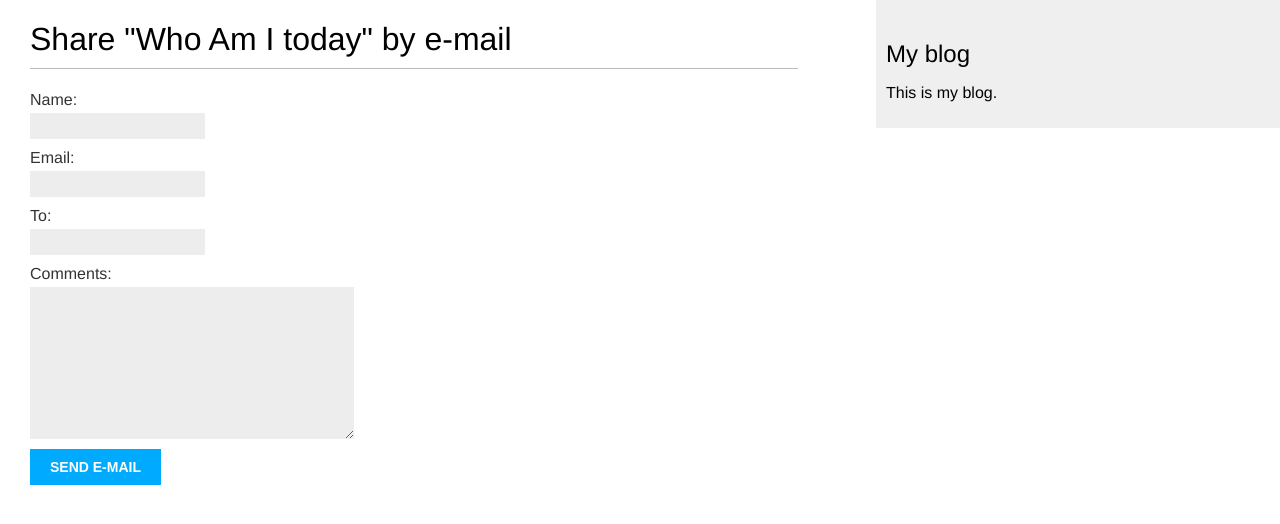
After one commit to AndreyChepik/OneMoreBlogApp, a Django app: page /blog/7/share/ in a window 1280 px wide. The commit adds this page. Shown: the top 524 px of the page. Run offline with Django 3.2, Linux system fonts and the light colour scheme; data comes from the database, SQL or seed files in the repository.

Commit message:
email functionality added

```diff
--- a/AnotherBlogApp/settings.py
+++ b/AnotherBlogApp/settings.py
@@ -125,3 +125,5 @@ STATIC_URL = '/static/'
 # https://docs.djangoproject.com/en/3.2/ref/settings/#default-auto-field
 
 DEFAULT_AUTO_FIELD = 'django.db.models.BigAutoField'
+
+EMAIL_BACKEND = 'django.core.mail.backends.console.EmailBackend'
--- /dev/null
+++ b/blog/forms.py
@@ -0,0 +1,7 @@
+from django import forms
+
+class EmailPostForm(forms.Form):
+    name = forms.CharField(max_length=25)
+    email = forms.EmailField()
+    to = forms.EmailField()
+    comments = forms.CharField(required=False, widget=forms.Textarea)
--- a/blog/templates/blog/post/detail.html
+++ b/blog/templates/blog/post/detail.html
@@ -8,4 +8,9 @@
     Published {{ post.publish }} by {{ post.author }}
   </p>
   {{ post.body|linebreaks }}
+  <p>
+    <a href="{% url 'blog:post_share' post.id %}">
+      Share this post
+    </a>
+  </p>
 {% endblock %}
--- a/blog/templates/blog/post/list.html
+++ b/blog/templates/blog/post/list.html
@@ -15,5 +15,5 @@
         </p>
         {{ post.body|truncatewords:30|linebreaks }}
     {% endfor %}
-    {% include 'blog/pagination.html' with page=posts %}
+    {% include 'blog/pagination.html' with page=page_obj %}
 {% endblock %}
--- /dev/null
+++ b/blog/templates/blog/post/share.html
@@ -0,0 +1,25 @@
+{% extends "blog/base.html" %}
+
+{% block title %}Share a post {% endblock %}
+
+{% block content %}
+    {% if sent %}
+        <h1>E-mail successfully sent</h1>
+        <p>
+            "{{ post.title }}" was successfully sent to {{ form.cleaned_data.to }}.
+        </p>
+    {% else %}
+        <h1>Share "{{ post.title }}" by e-mail</h1>
+        <form method="post">
+            {{ form.as_p }}
+            {% csrf_token %}
+            <input type="submit" value="Send e-mail">
+        </form>
+    {% endif %}
+<!--    {% for field in form %}-->
+<!--        <div>-->
+<!--            {{ field.errors }}-->
+<!--            {{ field.label_tag }} {{ field }}-->
+<!--        </div>-->
+<!--    {% endfor %}-->
+{% endblock %}
--- a/blog/urls.py
+++ b/blog/urls.py
@@ -4,6 +4,8 @@ from . import views
 app_name = 'blog'
 
 urlpatterns = [
-    path('', views.post_list, name='post_list'),
+    # path('', views.post_list, name='post_list'),
+    path('', views.PostListView.as_view(), name='post_list'),
     path('<int:year>/<int:month>/<int:day>/<slug:post>/', views.post_detail, name = 'post_detail'),
+    path('<int:post_id>/share/', views.post_share, name='post_share'),
 ]
--- a/blog/views.py
+++ b/blog/views.py
@@ -1,21 +1,53 @@
 from django.shortcuts import render, get_object_or_404
 from .models import Post
+from .forms import EmailPostForm
 from django.core.paginator import Paginator, EmptyPage, PageNotAnInteger
+from django.views.generic import ListView
+from django.core.mail import send_mail
 
 
-def post_list(request):
-    posts_list = Post.published.all()
-    paginator = Paginator(posts_list, 3)  # три поста на каждую страницу
-    page = request.GET.get('page')
-    try:
-        posts = paginator.page(page)
-    except PageNotAnInteger:
-        # return first page if page is not an integer
-        posts = paginator.page(1)
-    except EmptyPage:
-        # return last page if page is out of range
-        posts = paginator.page(paginator.num_pages)
-    return render(request, 'blog/post/list.html', {'page': page, 'posts': posts})
+def post_share(request, post_id):
+    # выбираем пост с нужным id
+    post = get_object_or_404(Post, id=post_id, status='published')
+    sent = False
+    if request.method == 'POST':
+        # если метод запроса post, то работаем с введенными данными
+        form = EmailPostForm(request.POST)
+        if form.is_valid():
+            # поля формы прошли валидацию
+            cd = form.cleaned_data
+            post_url = request.build_absolute_uri(post.get_absolute_url())
+            subject = f"{cd['name']} recommends you read {post.title}"
+            message = f"Read {post.title} at {post_url}\n\n"
+            f"{cd['name']}'s comments: {cd['comments']}"
+            send_mail(subject, message, 'admin@myblog.com', [cd['to']])
+            sent = True
+    else:
+        form = EmailPostForm()
+    return render(request, 'blog/post/share.html', {'post': post, 'form': form, 'sent': sent})
+
+
+class PostListView(ListView):
+    queryset = Post.published.all()
+    context_object_name = 'posts'
+    paginate_by = 3
+    template_name = 'blog/post/list.html'
+
+
+
+# def post_list(request):
+#     posts_list = Post.published.all()
+#     paginator = Paginator(posts_list, 3)  # три поста на каждую страницу
+#     page = request.GET.get('page')
+#     try:
+#         posts = paginator.page(page)
+#     except PageNotAnInteger:
+#         # return first page if page is not an integer
+#         posts = paginator.page(1)
+#     except EmptyPage:
+#         # return last page if page is out of range
+#         posts = paginator.page(paginator.num_pages)
+#     return render(request, 'blog/post/list.html', {'page': page, 'posts': posts})
 
 
 def post_detail(request, year, month, day, post):
```
